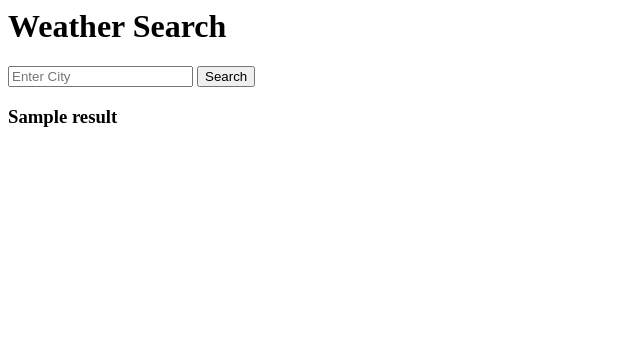
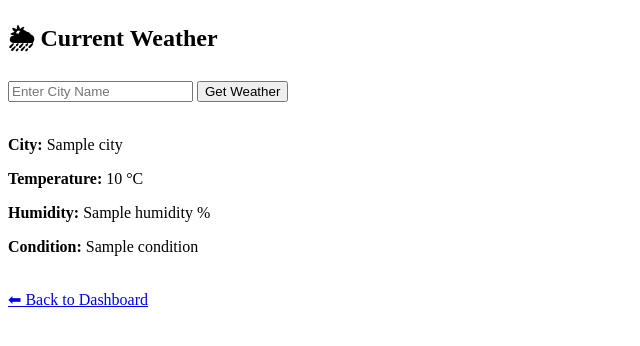
Before and after one commit to janhvi-m2006/SmartAgriProject, a Flask app: template templates/weather.html in a window 1280 px wide. Shown: the top 346 px of the page, without its empty margins (0-640 px from the left). Run offline with Flask 3, Linux system fonts and the light colour scheme; the template is opened without the code that fills it: most values are stand-ins (such as "Sample title", 1, 10 or a date in 2020).

Commit message:
Update weather.html

```diff
--- a/templates/weather.html
+++ b/templates/weather.html
@@ -1,8 +1,40 @@
-<h1>Weather Search</h1>
+<!DOCTYPE html>
+<html>
+<head>
+    <title>Weather</title>
+</head>
+<body>
+
+<h2>🌦 Current Weather</h2>
 
 <form method="POST">
-    <input type="text" name="city" placeholder="Enter City">
-    <button type="submit">Search</button>
+    <input type="text" name="city" placeholder="Enter City Name" required>
+    <button type="submit">Get Weather</button>
 </form>
 
-<h3>{{ result|safe }}</h3>
+<br>
+
+{% if result %}
+
+<p><b>City:</b> {{ result.city }}</p>
+
+<p><b>Temperature:</b>
+{{ result.temp }} °C
+</p>
+
+<p><b>Humidity:</b>
+{{ result.humidity }} %
+</p>
+
+<p><b>Condition:</b>
+{{ result.condition }}
+</p>
+
+{% endif %}
+
+<br>
+
+<a href="/dashboard">⬅ Back to Dashboard</a>
+
+</body>
+</html>
```
